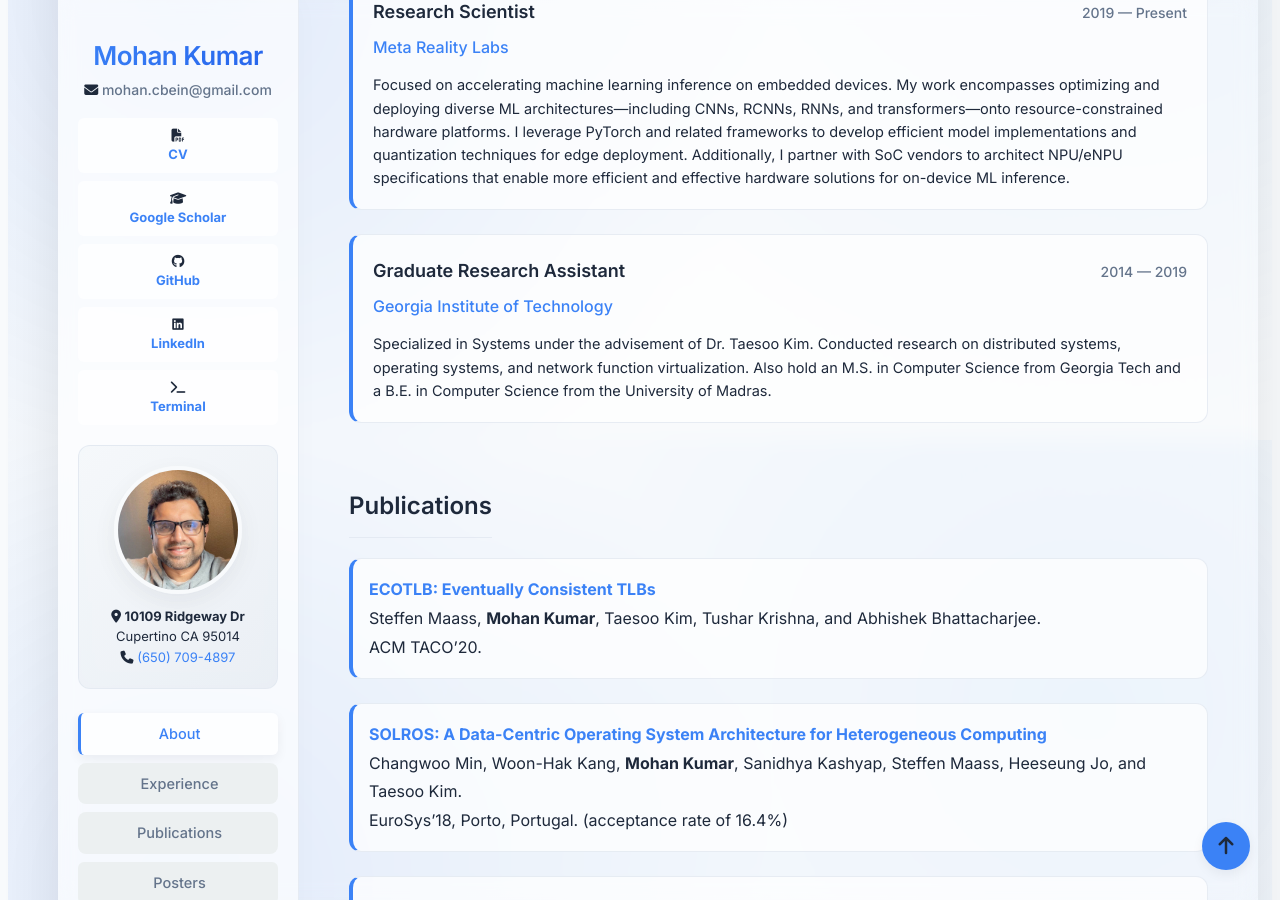
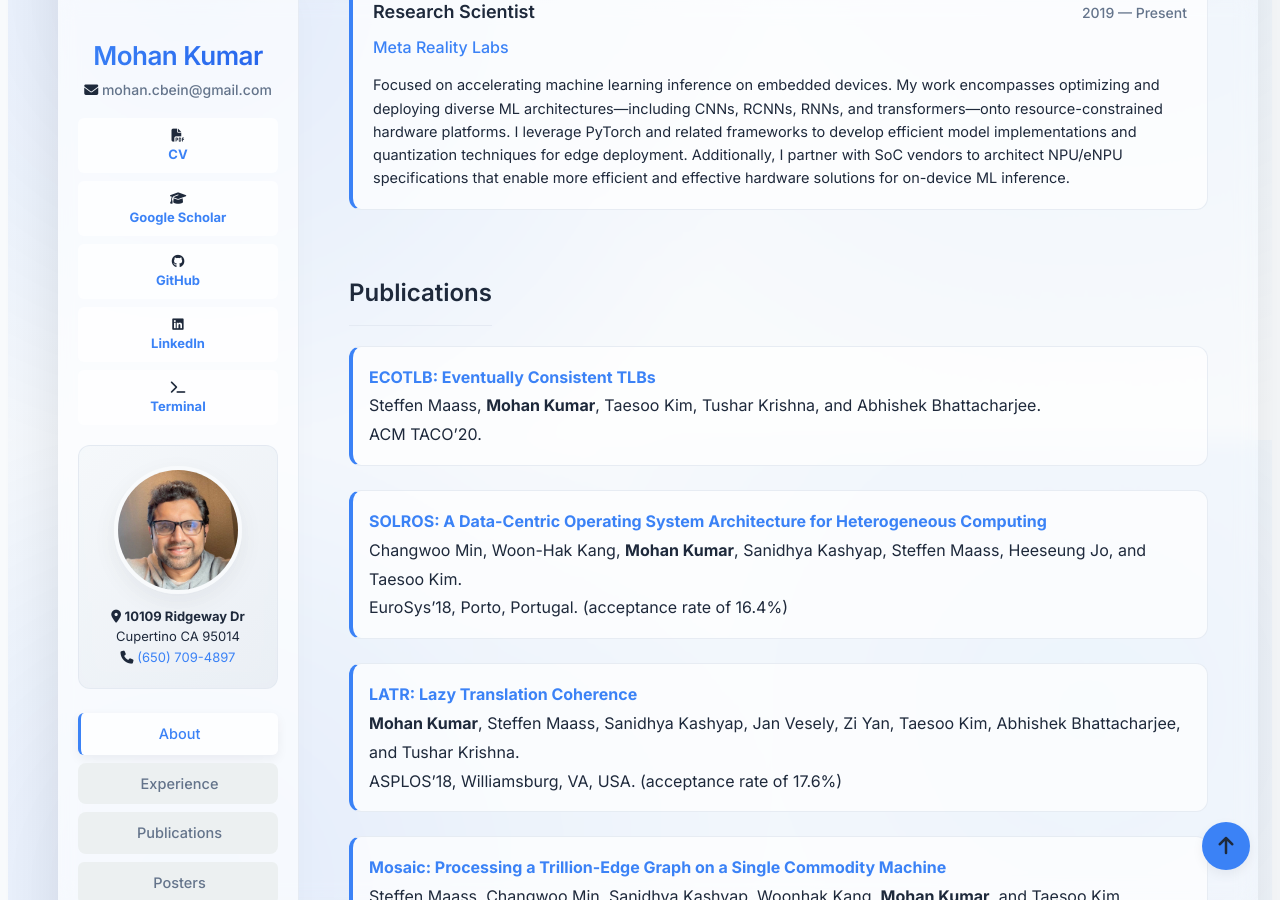
Before and after one commit to mohankku/mohankku.github.io, a Jekyll site: the page built from index.md, in a window 1280 px wide and 900 px high, scrolled down 468 px. Built offline with Jekyll 4.4.1, drawn with Linux system fonts in a browser that asks for light colours.

Commit message:
Remove Graduate Research Assistant experience

```diff
--- a/index.md
+++ b/index.md
@@ -18,14 +18,7 @@ I am a Research Scientist at Meta Reality Labs focused on accelerating machine l
     <div class="exp-company">Meta Reality Labs</div>
     <p>Focused on accelerating machine learning inference on embedded devices. My work encompasses optimizing and deploying diverse ML architectures—including CNNs, RCNNs, RNNs, and transformers—onto resource-constrained hardware platforms. I leverage PyTorch and related frameworks to develop efficient model implementations and quantization techniques for edge deployment. Additionally, I partner with SoC vendors to architect NPU/eNPU specifications that enable more efficient and effective hardware solutions for on-device ML inference.</p>
   </li>
-  <li>
-    <div class="exp-header">
-      <span class="exp-title">Graduate Research Assistant</span>
-      <span class="exp-date">2014 &mdash; 2019</span>
-    </div>
-    <div class="exp-company">Georgia Institute of Technology</div>
-    <p>Specialized in Systems under the advisement of Dr. Taesoo Kim. Conducted research on distributed systems, operating systems, and network function virtualization. Also hold an M.S. in Computer Science from Georgia Tech and a B.E. in Computer Science from the University of Madras.</p>
-  </li>
+
 </ul>
 
 ## Publications
```
